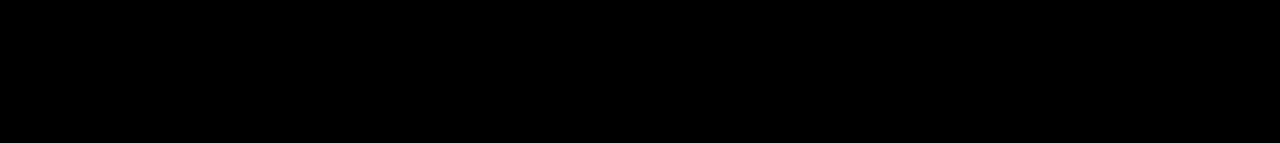
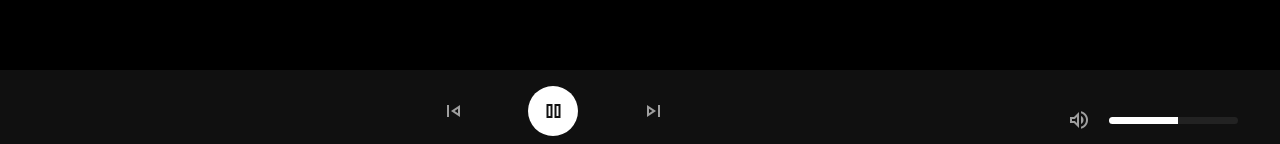
Before and after one commit to xernois/spotizer, an Angular app: page / in a window 1280 px wide. Shown: the part 630-774 px from the top of the page. Built offline with nearby package versions, Linux system fonts and the light colour scheme.

Commit message:
player css

```diff
--- a/src/app/app.component.scss
+++ b/src/app/app.component.scss
@@ -18,7 +18,11 @@ main {
     flex: 1;
     padding-right: var(--margin-40);
     padding-left: var(--margin-40);
-    padding-bottom: var(--height-player);
+    padding-bottom: calc(var(--height-player) + var(--margin-40));
     background-color: var(--clr-background-main);
     overflow: auto;
+
+    &::-webkit-scrollbar {
+        display: none;
+    }
 }
--- a/src/app/components/player/player.component.html
+++ b/src/app/components/player/player.component.html
@@ -1,14 +1,27 @@
 <div class="player">
   <div class="player__song">
-    <img>
-    <div>
+    <div class="txt-small-title">
       <p>{{ currentSong?.title }}</p>
     </div>
   </div>
-  <div class="player__timeline">
-    <button (click)="previousSong()" class="material-symbols-outlined">skip_previous</button>
-    <button (click)="togglePlay()" class="material-symbols-outlined">{{(playerService.playing$ | async) ? 'play_arrow' : 'pause'}}</button>
-    <button (click)="nextSong()" class="material-symbols-outlined">skip_next</button>
+  <div class="player__middle">
+    <div class="timeline-button">
+      <button (click)="previousSong()" class="cta cta--no-border">
+        <span class="material-symbols-outlined">
+          skip_previous
+        </span>
+      </button>
+      <button (click)="togglePlay()" class="cta cta--invert">
+        <span class="material-symbols-outlined">
+          {{(playerService.playing$ | async) ? 'play_arrow' : 'pause'}}
+        </span>
+      </button>
+      <button (click)="nextSong()" class="cta cta--no-border">
+        <span class="material-symbols-outlined">
+          skip_next
+        </span>
+      </button>
+    </div>
     <input type="range" id="volume" name="volume" [formControl]="this.playerService.progressionControl"
       [value]="this.playerService.progressionControl.value" min="0" max="100">
     <app-youtube-player *ngIf="playerService.musicQueue[0]"></app-youtube-player>
--- a/src/app/components/player/player.component.scss
+++ b/src/app/components/player/player.component.scss
@@ -6,10 +6,12 @@
 
 .player {
     display: flex;
+    height: var(--height-player);
     justify-content: space-between;
     align-items: center;
     padding: 0 var(--margin-40);
-    background-color: lightgray;
+    background-color: var(--clr-background-player);
+    backdrop-filter: blur(10px);
 
     &__song {
         display: flex;
@@ -21,9 +23,21 @@
         }
     }
 
-    &__timeline {
-        flex: 1;
-        text-align: center;
+    &__middle {
+        display: flex;
+        justify-content: center;
+        flex-direction: column;
+        gap: 8px;
+
+        input {
+            width: 50vw;
+        }
+
+        .timeline-button {
+            display: flex;
+            justify-content: center;
+            gap: 50px;
+        }
     }
 
     &__volume {
--- a/src/app/components/player/player.component.ts
+++ b/src/app/components/player/player.component.ts
@@ -38,6 +38,7 @@ export class PlayerComponent implements OnInit {
   }
 
   updatePlayerInfos() {
+    console.log(this.currentSong)
     this.currentSong = this.playerService.getCurrentSong();
   }
 }
--- a/src/app/pages/album/album.component.html
+++ b/src/app/pages/album/album.component.html
@@ -2,7 +2,7 @@
   <ng-container *skeleton="!albums; repeat: 10; className: 'mb-2'; height: '292px'; width: '250px';">
     <div *ngFor="let album of albums" class="albums-list__album">
       <a [routerLink]="'/album/' + album.url">
-        <img [src]="album.image" alt="" srcset="">
+        <img [src]="album.image" alt="" srcset="" class="album">
       </a>
       <p class="txt-small-title">{{ album.title }}</p>
       <p *ngIf="(album.getArtist() | async) as artist; else loading">{{ artist.name }}</p>
--- a/src/app/pages/album/components/album-details/album-details.component.html
+++ b/src/app/pages/album/components/album-details/album-details.component.html
@@ -1,6 +1,6 @@
 <div class="album-details">
   <div class="album-details__infos">
-    <img [src]="album.image" alt="album image">
+    <img [src]="album.image" alt="album image" class="album">
     <div class="infos-album">
       <p class="infos-album__title txt-big-title">{{ album.title }}</p>
       <p>{{ artist.name }}</p>
--- /dev/null
+++ b/src/style/album.scss
@@ -0,0 +1,3 @@
+.album {
+    border-radius: 20px;
+}
--- a/src/style/cta.scss
+++ b/src/style/cta.scss
@@ -28,6 +28,21 @@
             line-height: 30px;
         }
     }
+
+    &--invert {
+        background-color: var(--clr-background-invert);
+        color: var(--clr-text-invert);
+    }
+
+    &--no-border {
+        background-color: transparent;
+
+        &:hover {
+            background-color: transparent;
+            color: var(--clr-text-white);
+            transform: scale(1);
+        }
+    }
 }
 
 button {
--- /dev/null
+++ b/src/style/inputRange.scss
@@ -0,0 +1,41 @@
+/*Chrome*/
+@media screen and (-webkit-min-device-pixel-ratio:0) {
+    input[type='range'] {
+      overflow: hidden;
+      -webkit-appearance: none;
+      background-color: var(--clr-background-input-range);
+      border-radius: 5px;
+    }
+
+    input[type='range']::-webkit-slider-runnable-track {
+      height: 8px;
+      -webkit-appearance: none;
+      color: red;
+      margin-top: -1px;
+    }
+
+    input[type='range']::-webkit-slider-thumb {
+      width: 10px;
+      -webkit-appearance: none;
+      height: 10px;
+      cursor: ew-resize;
+      background: var(--clr-background-input-range-progress);
+      box-shadow: -100vw 0 0 100vw var(--clr-background-input-range-progress);
+    }
+}
+
+/** FF*/
+input[type="range"]::-moz-range-progress {
+  background-color: #43e5f7;
+}
+input[type="range"]::-moz-range-track {
+  background-color: #9a905d;
+}
+
+/* IE*/
+input[type="range"]::-ms-fill-lower {
+  background-color: #43e5f7;
+}
+input[type="range"]::-ms-fill-upper {
+  background-color: #9a905d;
+}
--- a/src/style/variables.scss
+++ b/src/style/variables.scss
@@ -5,6 +5,7 @@ $grey-200: #222222;
 $grey-300: #272727;
 $grey-400: #2d2d2d;
 $grey-500: #353535;
+$grey-transperence: #121212ee;
 $white: #ffffff;
 $white-87: #ffffffde;
 $white-60: #ffffff99;
@@ -15,6 +16,11 @@ $white-38: #ffffff5e;
     //Themes Dark
     --clr-background-main: #{$black};
     --clr-background-page: #{$grey-100};
+    --clr-background-player: #{$grey-transperence};
+    --clr-background-invert: #{$white};
+
+    --clr-background-input-range: #{$grey-200};
+    --clr-background-input-range-progress: #{$white};
 
     --clr-background-cta: #{$white-60};
     --clr-background-cta-hover: #{$white-87};
@@ -22,6 +28,8 @@ $white-38: #ffffff5e;
     --clr-text-main: #{$white-60};
     --clr-text-selected: #{$white-87};
     --clr-text-title: #{$white-87};
+    --clr-text-invert: #{$grey-100};
+    --clr-text-white: #{$white};
 
     //Themes White
 
@@ -32,7 +40,8 @@ $white-38: #ffffff5e;
     //Width
     --width-panel-navigation: 150px;
     --width-panel-user: 250px;
-    --height-player: 50px;
+    --height-player: 100px;
+
     //Text
     --ft-weight-400: 400;
     --ft-weight-600: 600;
--- a/src/styles.scss
+++ b/src/styles.scss
@@ -3,3 +3,5 @@
 @import 'style/font.scss';
 @import 'style/cta.scss';
 @import 'style/breakpoint.scss';
+@import 'style/inputRange.scss';
+@import 'style/album.scss';
```
